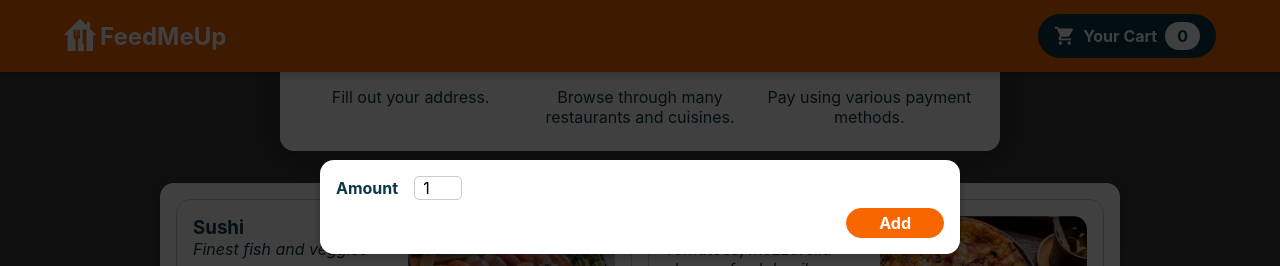
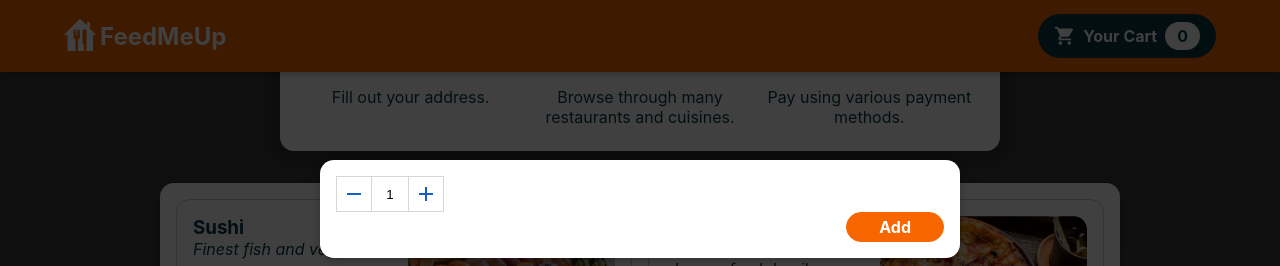
Before and after one commit to TheMankel/FeedMeUp, a React (Create React App) app: page / in a window 1280 px wide. Both pictures are taken after a click on the item 876 px from the left and 293 px from the top of the page. Shown: the top 266 px of the page. Built offline with nearby package versions, Linux system fonts and the light colour scheme.

Commit message:
Input refactor

```diff
--- a/src/components/UI/Input/Input.js
+++ b/src/components/UI/Input/Input.js
@@ -1,12 +1,20 @@
 import React from 'react';
+import AddIcon from '../Icons/AddIcon';
+import RemoveIcon from '../Icons/RemoveIcon';
 
 import classes from './Input.module.css';
 
 const Input = React.forwardRef((props, ref) => {
   return (
     <div className={classes.input}>
-      <label htmlFor={props.input.id}>{props.label}</label>
+      {/* <label htmlFor={props.input.id}>{props.label}</label> */}
+      <span onClick={props.onRemove}>
+        <RemoveIcon />
+      </span>
       <input ref={ref} {...props.input}></input>
+      <span onClick={props.onAdd}>
+        <AddIcon />
+      </span>
     </div>
   );
 });
--- a/src/components/UI/Input/Input.module.css
+++ b/src/components/UI/Input/Input.module.css
@@ -1,19 +1,49 @@
 .input {
   display: flex;
   align-items: center;
-  margin-bottom: 0.5rem;
   color: #0a3847;
+  height: 36px;
 }
 
 .input label {
   font-weight: bold;
-  margin-right: 1rem;
+}
+
+.input svg {
+  fill: #125fca;
+  border: 1px solid #d7d7d7;
+  padding: 5px;
+  height: 100%;
+}
+
+.input svg:hover,
+.input svg:active {
+  border: 1px solid #146eeb;
+}
+
+.input span {
+  height: 100%;
+  cursor: pointer;
 }
 
 .input input {
-  width: 3rem;
-  border-radius: 5px;
-  border: 1px solid #ccc;
-  font: inherit;
-  padding-left: 0.5rem;
+  text-align: center;
+  border: none;
+  border-top: 1px solid #d7d7d7;
+  border-bottom: 1px solid #d7d7d7;
+  height: 100%;
+  padding: 0;
+  aspect-ratio: 1/1;
+  outline: none;
+  cursor: context-menu;
 }
+
+.input input::-webkit-outer-spin-button,
+.input input::-webkit-inner-spin-button {
+  -webkit-appearance: none;
+  margin: 0;
+}
+
+.input input[type='number'] {
+  -moz-appearance: textfield;
+}
```
